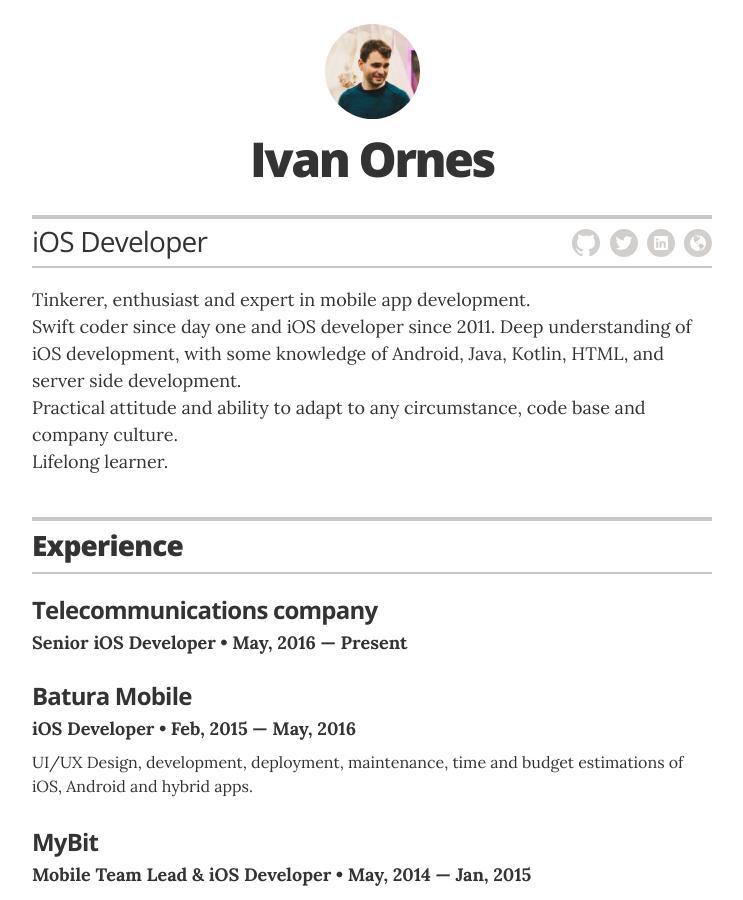
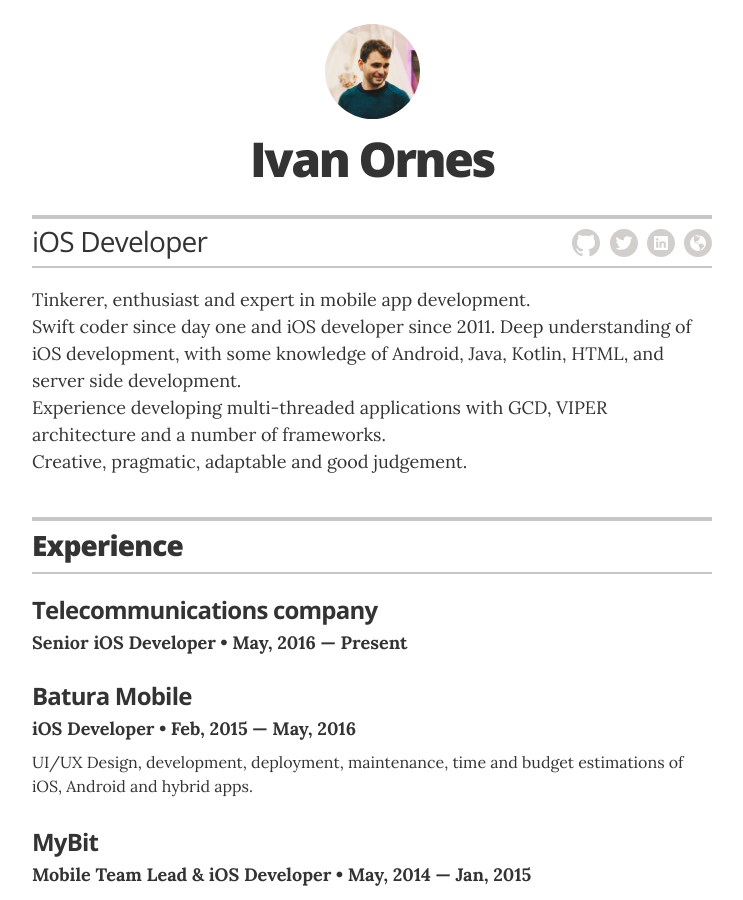
Before and after one commit to ivanornes/ivanornes.github.io, a Jekyll site: the page built from index.html, in a window 1280 px wide and 900 px high. Shown: the whole window, without its empty margins (268-1011 px from the left). Built offline with Jekyll 4.4.1, drawn with Linux system fonts in a browser that asks for light colours.

Commit message:
Updated description

```diff
--- a/_config.yml
+++ b/_config.yml
@@ -25,8 +25,9 @@ display_header_contact_info:    "false"
 
 resume_header_intro: "<p>Tinkerer, enthusiast and expert in mobile app development. <br>Swift coder since day one and iOS developer since 2011.
 Deep understanding of iOS development, with some knowledge of Android, Java, Kotlin, HTML, and server side development.
-<br>Practical attitude and ability to adapt to any circumstance, code base and company culture. <br>
-Lifelong learner.</p>"
+<br>Experience developing multi-threaded applications with GCD, VIPER architecture and a number of frameworks.
+<br>Creative, pragmatic, adaptable and good judgement.
+</p>"
 
 # use "yes" to display the email contact button,
 # "no" to display an "I'm not looking for work" message,
```
Also changed, not shown: 1 other file.
